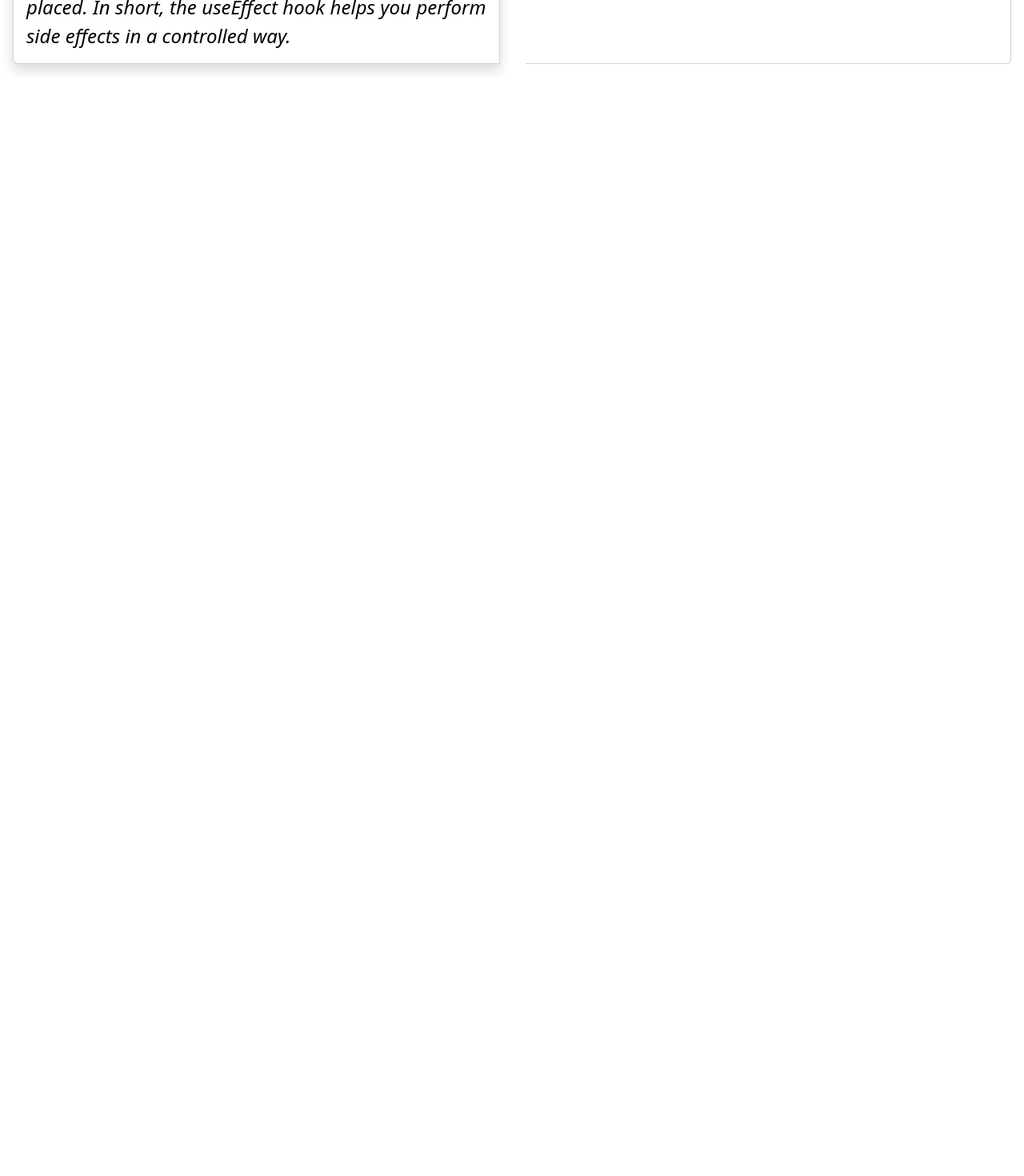
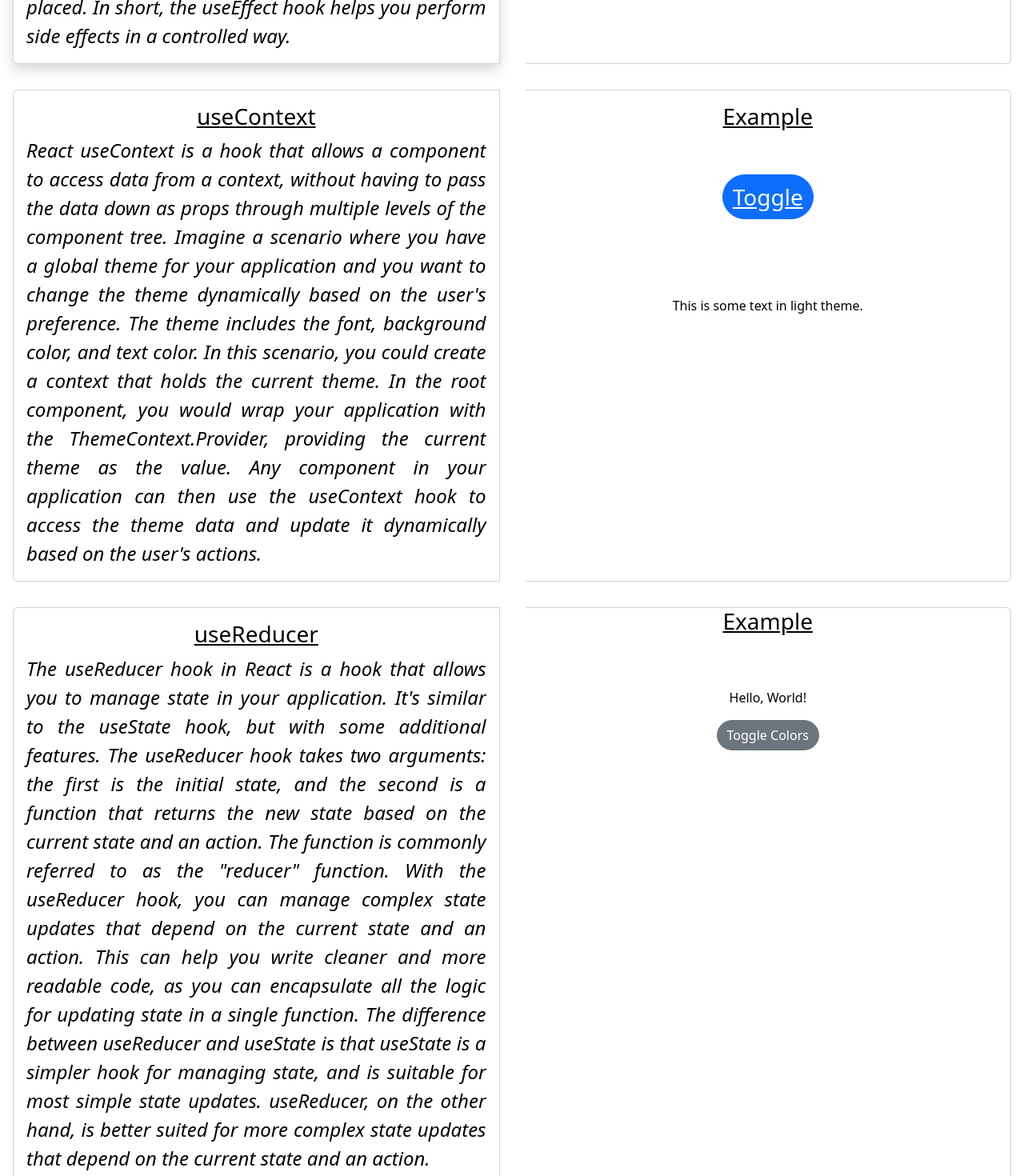
Before and after one commit to pcodesdev/react-hooks, a React (Create React App) app: page / in a window 1280 px wide. Shown: the part 1580-3050 px from the top of the page at 80% size. Before the commit the page ends 1676 px from the top, so only its background shows below. Built offline with nearby package versions, Linux system fonts and the light colour scheme; no server answers.

Commit message:
added useContext and useReducer react hooks examples

```diff
--- a/src/App.js
+++ b/src/App.js
@@ -6,6 +6,8 @@ import NavBar from "./components/navbar/NavBar";
 import Header from "./components/header/Header";
 import UseState from "./components/usestate/UseState";
 import UseEffect from "./components/useeffect/UseEffect";
+import UseContext from "./components/usecontext/UseContext";
+import UseReducer from "./components/usereducer/UseReducer";
 
 export const ColorContext = createContext();
 
@@ -17,6 +19,8 @@ function App() {
         <Header />
         <UseState />
         <UseEffect />
+        <UseContext />
+        <UseReducer />
       </ThemeProvider>
     </div>
   );
--- /dev/null
+++ b/src/components/usecontext/UseContext.jsx
@@ -0,0 +1,80 @@
+import React, { useContext, useState } from "react";
+import Card from "react-bootstrap/Card";
+import CardGroup from "react-bootstrap/CardGroup";
+import Button from "react-bootstrap/Button";
+import TextFontThemeExample from "./themetextchange/TextFontThemeExample";
+import { ThemeTextContext } from "./themetextchange/ThemeTextContext";
+
+import { ThemeContext } from "../usecontext/ThemeContext";
+
+function Header() {
+  const { theme } = useContext(ThemeContext);
+  const [theme1, setTheme] = useState("light");
+
+  const toggleTheme = () => {
+    setTheme(theme1 === "light" ? "dark" : "light");
+  };
+
+  return (
+    <CardGroup
+      id="usecontext"
+      style={{ backgroundColor: theme.backgroundColor, color: theme.textColor }}
+    >
+      <Card className="m-3">
+        <Card.Body>
+          <Card.Title className="fs-3 text-center text-decoration-underline text-black">
+            useContext
+          </Card.Title>
+          <Card.Text
+            className="fs-4 fst-italic"
+            style={{
+              textAlign: "justify",
+              backgroundColor: theme.backgroundColor,
+              color: theme.textColor,
+            }}
+          >
+            React useContext is a hook that allows a component to access data
+            from a context, without having to pass the data down as props
+            through multiple levels of the component tree. Imagine a scenario
+            where you have a global theme for your application and you want to
+            change the theme dynamically based on the user's preference. The
+            theme includes the font, background color, and text color. In this
+            scenario, you could create a context that holds the current theme.
+            In the root component, you would wrap your application with the
+            ThemeContext.Provider, providing the current theme as the value. Any
+            component in your application can then use the useContext hook to
+            access the theme data and update it dynamically based on the user's
+            actions.{" "}
+          </Card.Text>
+        </Card.Body>
+      </Card>
+      <Card
+        className="m-3"
+        style={{
+          backgroundColor: theme.backgroundColor,
+          color: theme.textColor,
+        }}
+      >
+        <Card.Body className="text-center">
+          <Card.Title className="fs-3 text-center text-decoration-underline">
+            Example
+          </Card.Title>
+          <Card.Text>
+            <ThemeTextContext.Provider value={{ theme1, toggleTheme }}>
+              <Button
+                className="fs-3 text-center text-decoration-underline m-5 rounded-pill"
+                variant="primary"
+                onClick={toggleTheme}
+              >
+                Toggle
+              </Button>
+              <TextFontThemeExample />
+            </ThemeTextContext.Provider>
+          </Card.Text>
+        </Card.Body>
+      </Card>
+    </CardGroup>
+  );
+}
+
+export default Header;
--- /dev/null
+++ b/src/components/usecontext/themetextchange/TextFontThemeExample.jsx
@@ -0,0 +1,20 @@
+import React, { useContext } from "react";
+import { ThemeTextContext } from "./ThemeTextContext";
+
+function TextFontThemExample() {
+  const { theme1 } = useContext(ThemeTextContext);
+
+  return (
+    <div
+      className="p-5 rounded-pill"
+      style={{
+        backgroundColor: theme1 === "light" ? "white" : "black",
+        color: theme1 === "light" ? "black" : "white",
+      }}
+    >
+      This is some text in {theme1} theme.
+    </div>
+  );
+}
+
+export default TextFontThemExample;
--- /dev/null
+++ b/src/components/usecontext/themetextchange/ThemeTextContext.js
@@ -0,0 +1,6 @@
+import React from "react";
+
+export const ThemeTextContext = React.createContext({
+  theme: "light",
+  toggleTheme: () => {},
+});
--- /dev/null
+++ b/src/components/usereducer/UseReducer.jsx
@@ -0,0 +1,104 @@
+import React, { useReducer, useContext } from "react";
+import Card from "react-bootstrap/Card";
+import CardGroup from "react-bootstrap/CardGroup";
+import { ThemeContext } from "../usecontext/ThemeContext";
+
+const initialState = {
+  backgroundColor: "white",
+  textColor: "black",
+};
+
+function reducer(state, action) {
+  switch (action.type) {
+    case "toggle":
+      return {
+        backgroundColor: state.backgroundColor === "white" ? "black" : "white",
+        textColor: state.textColor === "black" ? "white" : "black",
+      };
+    default:
+      return state;
+  }
+}
+
+function UseReducer() {
+  const { theme } = useContext(ThemeContext);
+  const [state, dispatch] = useReducer(reducer, initialState);
+
+  return (
+    <CardGroup
+      id="usereducer"
+      style={{ backgroundColor: theme.backgroundColor, color: theme.textColor }}
+    >
+      <Card
+        className="m-3"
+        style={{
+          backgroundColor: theme.backgroundColor,
+          color: theme.textColor,
+        }}
+      >
+        <Card.Body>
+          <Card.Title className="fs-3 text-center text-decoration-underline">
+            useReducer
+          </Card.Title>
+          <Card.Text
+            className="fs-4 fst-italic "
+            style={{ textAlign: "justify" }}
+          >
+            The useReducer hook in React is a hook that allows you to manage
+            state in your application. It's similar to the useState hook, but
+            with some additional features. The useReducer hook takes two
+            arguments: the first is the initial state, and the second is a
+            function that returns the new state based on the current state and
+            an action. The function is commonly referred to as the "reducer"
+            function. With the useReducer hook, you can manage complex state
+            updates that depend on the current state and an action. This can
+            help you write cleaner and more readable code, as you can
+            encapsulate all the logic for updating state in a single function.
+            The difference between useReducer and useState is that useState is a
+            simpler hook for managing state, and is suitable for most simple
+            state updates. useReducer, on the other hand, is better suited for
+            more complex state updates that depend on the current state and an
+            action.{" "}
+          </Card.Text>
+        </Card.Body>
+      </Card>
+      <Card
+        className="m-3"
+        style={{
+          backgroundColor: theme.backgroundColor,
+          color: theme.textColor,
+        }}
+      >
+        <Card.Title className="fs-3 text-center text-decoration-underline">
+          Example
+        </Card.Title>
+        <Card.Body
+          className="text-center"
+          style={{ backgroundColor: state.theme, padding: "10px" }}
+        >
+          <Card.Text className="fs-3 text-center m-5 text-success-emphasis">
+            {/* {state.text} */}
+          </Card.Text>
+
+          <div
+            className="m-4 rounded-pill"
+            style={{
+              backgroundColor: state.backgroundColor,
+              color: state.textColor,
+            }}
+          >
+            <p>Hello, World!</p>
+            <button
+              className="btn btn-secondary rounded-pill"
+              onClick={() => dispatch({ type: "toggle" })}
+            >
+              Toggle Colors
+            </button>
+          </div>
+        </Card.Body>
+      </Card>
+    </CardGroup>
+  );
+}
+
+export default UseReducer;
```
